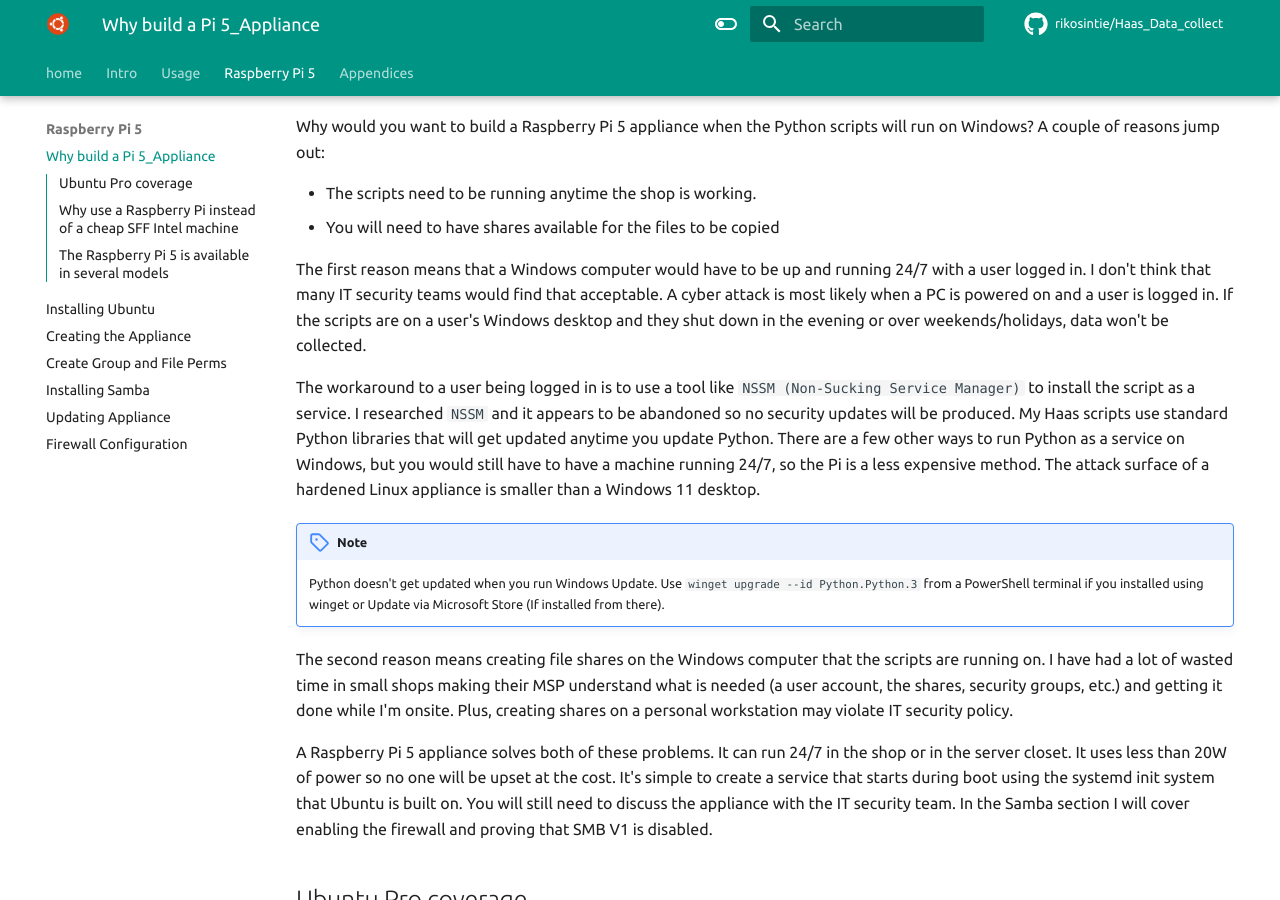
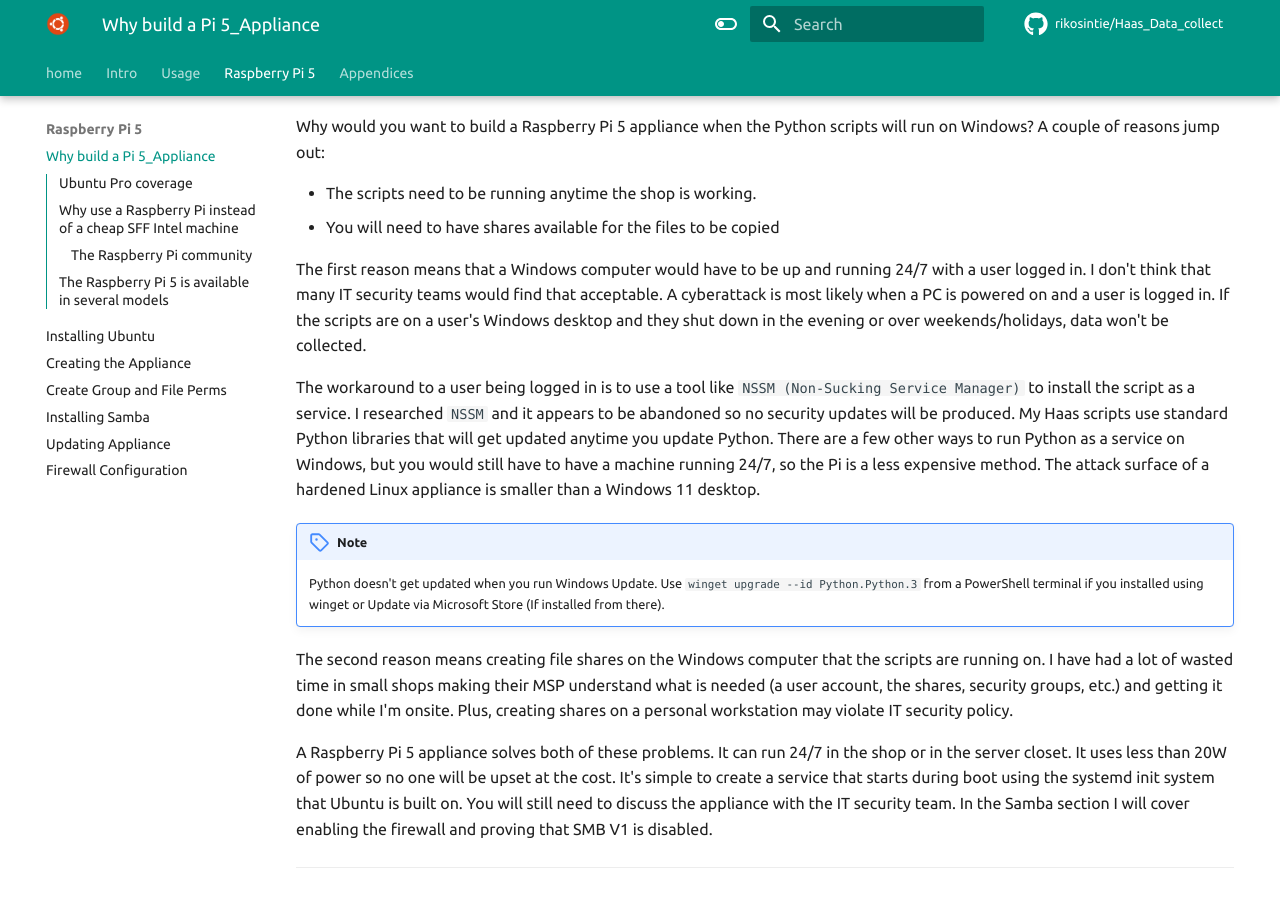
Before and after one commit to rikosintie/Haas_Data_collect, an MkDocs documentation site: the page built from docs/build_pi_5_appliance/why_pi_5_appliance.md, in a window 1280 px wide and 900 px high, scrolled down 715 px. Built offline with MkDocs 1.6.1 and Material for MkDocs 9.7.7, drawn with Linux system fonts in a browser that asks for light colours; some web fonts are replaced; comment, search, counter and statistics services are not loaded; some of the changed text lies outside the part shown.

Commit message:
Git Title: Formatting improvements for readability
Gir description:
Formatting and add an NVME drive

```diff
--- a/docs/build_pi_5_appliance/why_pi_5_appliance.md
+++ b/docs/build_pi_5_appliance/why_pi_5_appliance.md
@@ -9,7 +9,7 @@
 - The scripts need to be running anytime the shop is working.
 - You will need to have shares available for the files to be copied
 
-The first reason means that a Windows computer would have to be up and running 24/7 with a user logged in. I don't think that many IT security teams would find that acceptable. A cyber attack is most likely when a PC is powered on and a user is logged in. If the scripts are on a user's Windows desktop and they shut down in the evening or over weekends/holidays, data won't be collected.
+The first reason means that a Windows computer would have to be up and running 24/7 with a user logged in. I don't think that many IT security teams would find that acceptable. A cyberattack is most likely when a PC is powered on and a user is logged in. If the scripts are on a user's Windows desktop and they shut down in the evening or over weekends/holidays, data won't be collected.
 
 The workaround to a user being logged in is to use a tool like `NSSM (Non-Sucking Service Manager)` to install the script as a service. I researched `NSSM` and it appears to be abandoned so no security updates will be produced. My Haas scripts use standard Python libraries that will get updated anytime you update Python. There are a few other ways to run Python as a service on Windows, but you would still have to have a machine running 24/7, so the Pi is a less expensive method. The attack surface of a hardened Linux appliance is smaller than a Windows 11 desktop.
 
@@ -19,6 +19,8 @@
 The second reason means creating file shares on the Windows computer that the scripts are running on. I have had a lot of wasted time in small shops making their MSP understand what is needed (a user account, the shares, security groups, etc.) and getting it done while I'm onsite. Plus, creating shares on a personal workstation may violate IT security policy.
 
 A Raspberry Pi 5 appliance solves both of these problems. It can run 24/7 in the shop or in the server closet. It uses less than 20W of power so no one will be upset at the cost. It's simple to create a service that starts during boot using the systemd init system that Ubuntu is built on. You will still need to discuss the appliance with the IT security team. In the Samba section I will cover enabling the firewall and proving that SMB V1 is disabled.
+
+----------------------------------------------------------------
 
 ## Ubuntu Pro coverage
 
@@ -50,7 +52,11 @@
     1. Marine
     1. Fleet Management
 
-It's worth a few minutes to look that homepages of those two companies.
+**It's worth a few minutes to look that homepages of those two companies.**
+
+----------------------------------------------------------------
+
+### The Raspberry Pi community
 
 There is also a vibrant ecosystem of add-on hardware boards, sometimes called `Hats`. For example, Waveshare makes a $30 PoE hat that will power the RPI 5 from the Ethernet cable. Very convenient on the manufacturing floor. Here is a link to it - [PoE hat](https://www.waveshare.com/poe-hat-h.htm). Waveshare also produces a board with four 2.5Gbs Ethernet ports - [Waveshare 4 port Ethernet](https://www.cnx-software.com/2025/12/30/add-four-gigabit-or-2-5gbps-ethernet-ports-to-the-raspberry-pi-5-with-this-expansion-board/)
 
```
Also changed, not shown: other parts of docs/build_pi_5_appliance/why_pi_5_appliance.md (+4 -1 lines).
